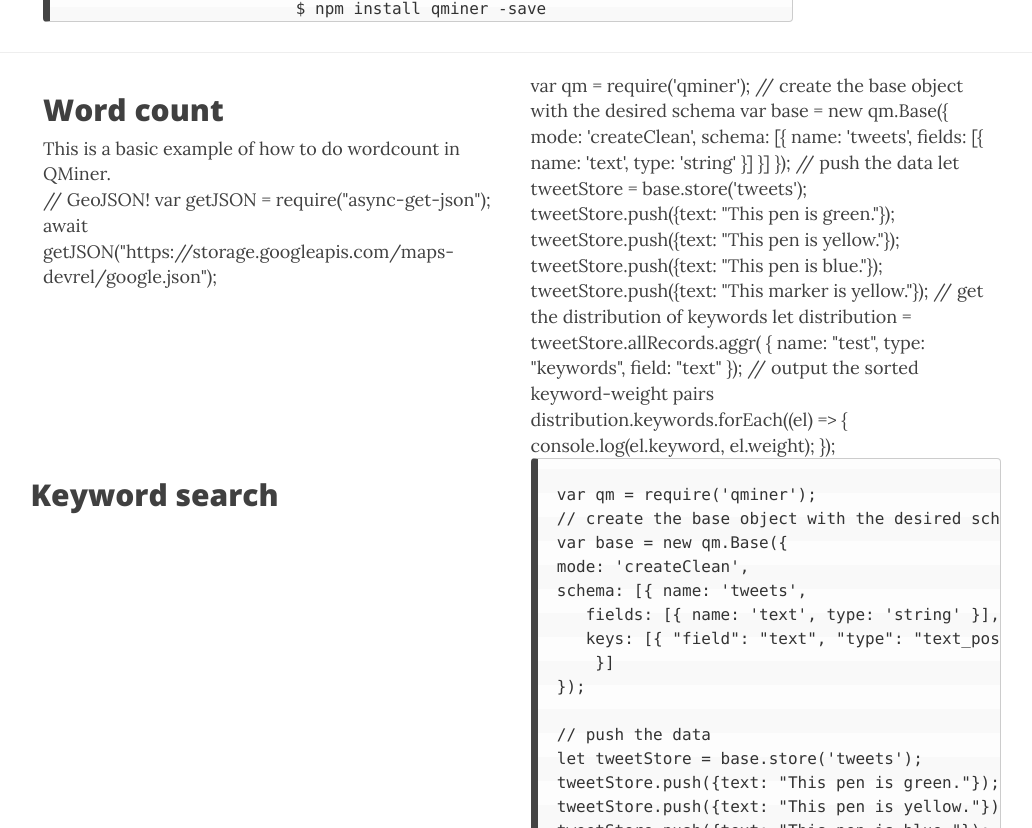
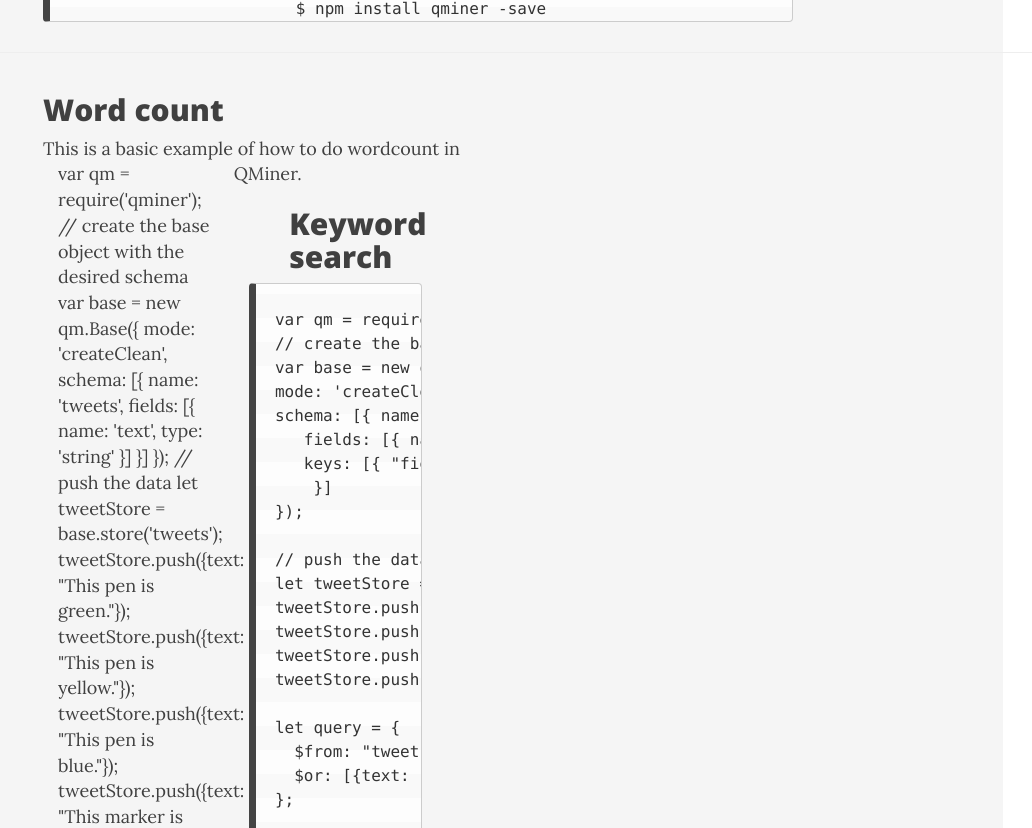
Before and after one commit to qminer/qminer.github.io, a Jekyll site: the page built from index.html, in a window 1280 px wide and 900 px high, scrolled down 435 px, cut to the strip 72-900 px from the top of the window. Shown: the whole strip, without its empty margins (222-1254 px from the left). Built offline with Jekyll 4.4.1, drawn with Linux system fonts in a browser that asks for light colours; nearby versions of some CDN libraries; the list of posts is cut into pages by our own code.

Commit message:
Two runkit examples

```diff
--- a/index.html
+++ b/index.html
@@ -23,12 +23,6 @@
       <h2 class="post-title"> Word count</h2>
       This is a basic example of how to do wordcount in QMiner.
       <!-- anywhere else on your page -->
-<div id="my-element">// GeoJSON!
-var getJSON = require("async-get-json");
-
-await getJSON("https://storage.googleapis.com/maps-devrel/google.json");</div>
-
-    </div>
     <div class="col-xl-5 col-lg-5 col-md-5">
       <div id="my-element">
   var qm = require('qminer');
```
